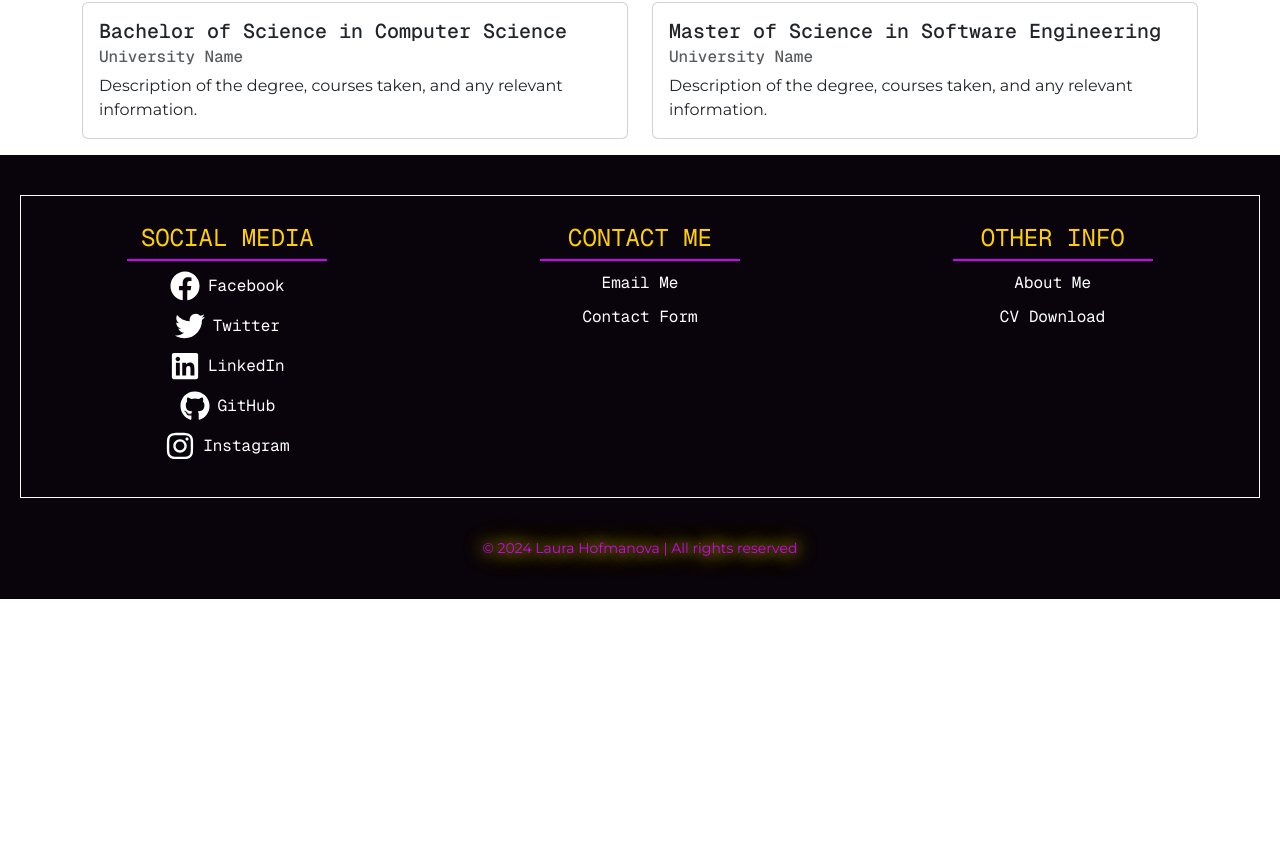
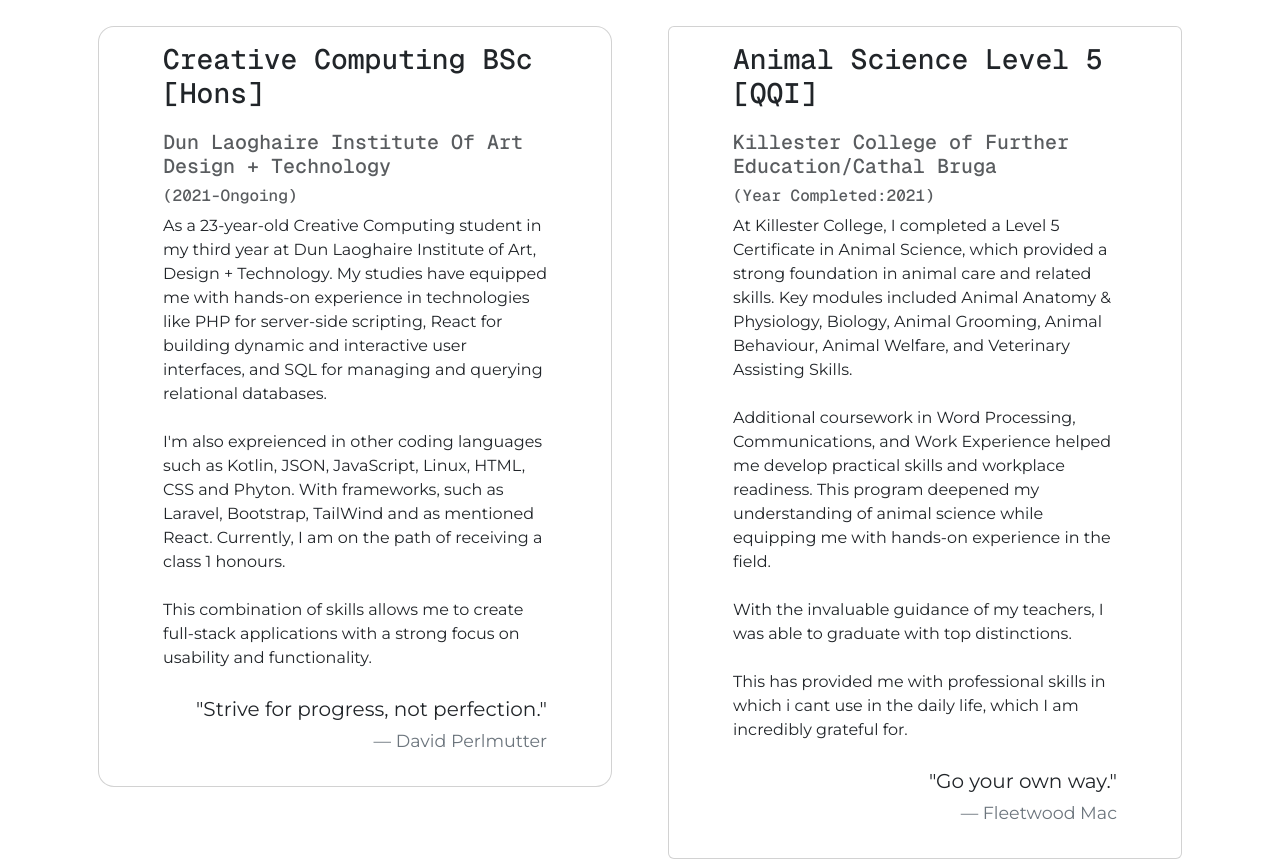
Before and after one commit to lchka/Portfolio, a React (Create React App) app: page /education in a window 1280 px wide. Shown: the part 277-1138 px from the top of the page. Before the commit the page ends 876 px from the top, so only its background shows below. Built offline with nearby package versions, Linux system fonts and the light colour scheme; a web font is replaced by a local one.

Commit message:
finished education and edited home page

```diff
--- a/src/pages/About.js
+++ b/src/pages/About.js
@@ -1,6 +1,7 @@
 import React from 'react';
 import { Container, Row, Col } from 'react-bootstrap';
 import 'bootstrap/dist/css/bootstrap.min.css';
+import "../styles/Home.scss"
 
 const About = () => {
   return (
--- a/src/pages/Education.js
+++ b/src/pages/Education.js
@@ -1,31 +1,90 @@
-import React from 'react';
-import { Container, Row, Col, Card } from 'react-bootstrap';
-import 'bootstrap/dist/css/bootstrap.min.css';
+import React from "react";
+import { Container, Row, Col, Card } from "react-bootstrap";
+import "bootstrap/dist/css/bootstrap.min.css";
 
 const Education = () => {
   return (
     <Container className="mt-5">
-      <h1 className="mb-4">Education</h1>
+      <h1 className="mb-5">Education</h1>
       <Row>
         <Col md={6}>
-          <Card className="mb-3">
+          <Card className="mb-3 rounded-4 mx-3">
             <Card.Body>
-              <Card.Title>Bachelor of Science in Computer Science</Card.Title>
-              <Card.Subtitle className="mb-2 text-muted">University Name</Card.Subtitle>
-              <Card.Text>
-                Description of the degree, courses taken, and any relevant information.
+              <Card.Title className="px-5 fs-3">
+                Creative Computing BSc [Hons]
+              </Card.Title>
+              <Card.Subtitle className=" pt-3 pb-2 px-5 fs-5 text-muted">
+                Dun Laoghaire Institute Of Art Design + Technology{" "}
+              </Card.Subtitle>
+              <Card.Subtitle className="py-1 pb-2 px-5 text-muted">
+                (2021-Ongoing)
+              </Card.Subtitle>
+              <Card.Text className="px-5">
+                As a 23-year-old Creative Computing student in my third year at
+                Dun Laoghaire Institute of Art, Design + Technology. My studies
+                have equipped me with hands-on experience in technologies like
+                PHP for server-side scripting, React for building dynamic and
+                interactive user interfaces, and SQL for managing and querying
+                relational databases.
+                <br /> <br /> I'm also expreienced in other coding languages
+                such as Kotlin, JSON, JavaScript, Linux, HTML, CSS and Phyton.
+                With frameworks, such as Laravel, Bootstrap, TailWind and as
+                mentioned React. Currently, I am on the path of receiving a class 1 honours.
+                <br /> <br />This combination of skills allows me to create
+                full-stack applications with a strong focus on usability and
+                functionality.
               </Card.Text>
+              <Card.Text className="px-5">
+                  <blockquote className="blockquote text-end mt-4">
+                    <p>"Strive for progress, not perfection."</p>
+                    <footer className="blockquote-footer mt-1">
+                    David Perlmutter
+                    </footer>
+                  </blockquote>
+                </Card.Text>
             </Card.Body>
           </Card>
         </Col>
         <Col md={6}>
-          <Card className="mb-3">
+          <Card className="mb-3 mx-3">
             <Card.Body>
-              <Card.Title>Master of Science in Software Engineering</Card.Title>
-              <Card.Subtitle className="mb-2 text-muted">University Name</Card.Subtitle>
-              <Card.Text>
-                Description of the degree, courses taken, and any relevant information.
+              <Card.Title className="px-5 fs-3">
+                Animal Science Level 5 [QQI]
+              </Card.Title>
+              <Card.Subtitle className=" pt-3 pb-2 px-5 fs-5 text-muted">
+                Killester College of Further Education/Cathal Bruga
+              </Card.Subtitle>
+              <Card.Subtitle className="py-1 pb-2 px-5 text-muted">
+                (Year Completed:2021)
+              </Card.Subtitle>
+              <Card.Text className="px-5">
+                At Killester College, I completed a Level 5 Certificate in
+                Animal Science, which provided a strong foundation in animal
+                care and related skills. Key modules included Animal Anatomy &
+                Physiology, Biology, Animal Grooming, Animal Behaviour, Animal
+                Welfare, and Veterinary Assisting Skills.
+                <br />
+                <br /> Additional coursework in Word Processing, Communications,
+                and Work Experience helped me develop practical skills and
+                workplace readiness. This program deepened my understanding of
+                animal science while equipping me with hands-on experience in
+                the field.
+                <br />  <br />
+                With the invaluable guidance of my teachers, I was able to graduate with top distinctions.
+                <br />
+                <br />
+                This has provided me with professional skills in which i cant
+                use in the daily life, which I am incredibly grateful for.
+
               </Card.Text>
+              <Card.Text className="px-5">
+                  <blockquote className="blockquote text-end mt-4">
+                    <p>"Go your own way."</p>
+                    <footer className="blockquote-footer mt-1">
+                    Fleetwood Mac
+                    </footer>
+                  </blockquote>
+                </Card.Text>
             </Card.Body>
           </Card>
         </Col>
--- a/src/pages/Home.js
+++ b/src/pages/Home.js
@@ -229,7 +229,7 @@ const location = useLocation();
             isProjectsVisible ? "visible" : ""
           }`}
         >
-          <h1>Wanna see my projects?</h1>
+          <h1>Do you want see my projects?</h1>
 
           <div
             style={{ marginBottom: "100px" }}
@@ -245,7 +245,7 @@ const location = useLocation();
               className="btn project-btn neon-blue rounded-4 mx-3"
               onClick={handleNavigate}
             >
-  Nah
+              No
             </button>
           </div>
         </div>
--- a/src/pages/Projects.js
+++ b/src/pages/Projects.js
@@ -79,8 +79,8 @@ const Projects = () => {
 
   return (
     <Container className="my-5">
-      <h1 id="projects" className="py-3 mt-4 text-left mb-5 slide-in-left">Projects</h1>
-      <Row id="projects">
+      <h1 className="py-3 mt-4 text-left mb-5 slide-in-left">Projects</h1>
+      <Row>
         {projects.map((project) => (
           <Col md={4} key={project.id} className="mb-4">
             <Card
```
Lines whose indentation alone changed are shown as unchanged.
